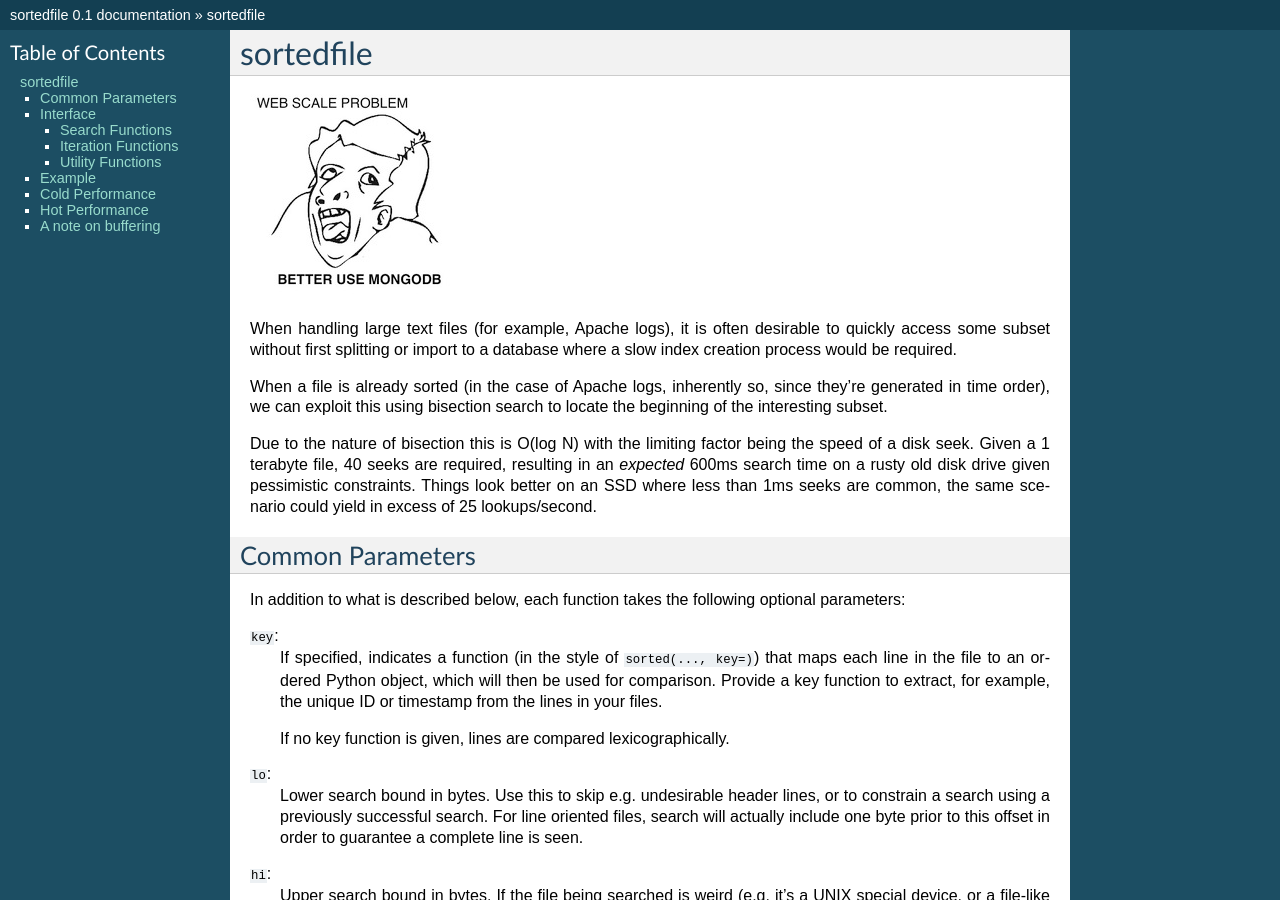
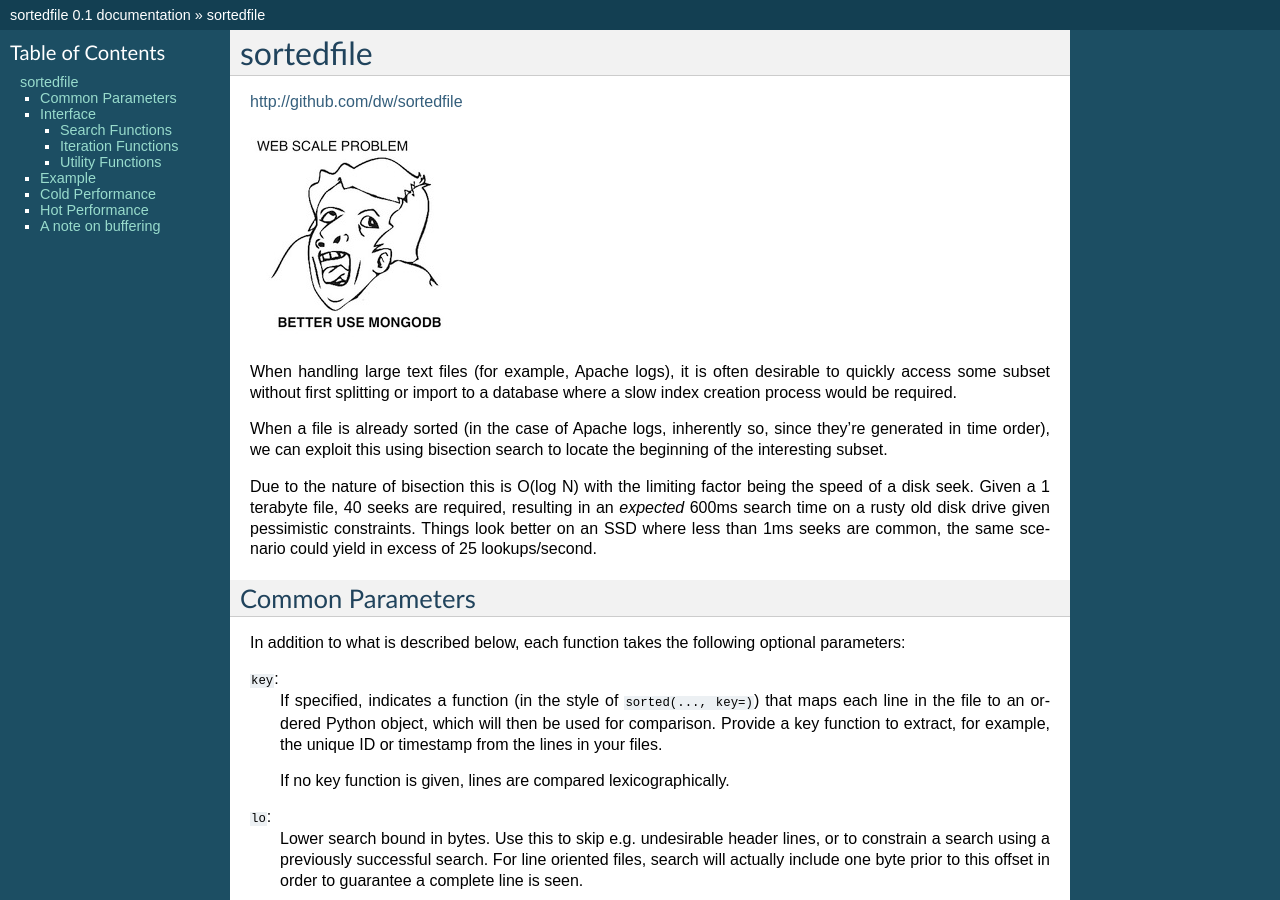
Before and after one commit to dw/sortedfile, a Sphinx documentation site: the page built from docs/index.rst, in a window 1280 px wide and 900 px high. Built offline with Sphinx 7.4.7, drawn with Linux system fonts in a browser that asks for light colours; some of the changed lines change nothing that is shown.

Commit message:
Link to github.

```diff
--- a/docs/index.rst
+++ b/docs/index.rst
@@ -1,6 +1,8 @@
 
 sortedfile
 ==========
+
+`http://github.com/dw/sortedfile <http://github.com/dw/sortedfile>`_
 
 .. toctree::
     :hidden:
```
